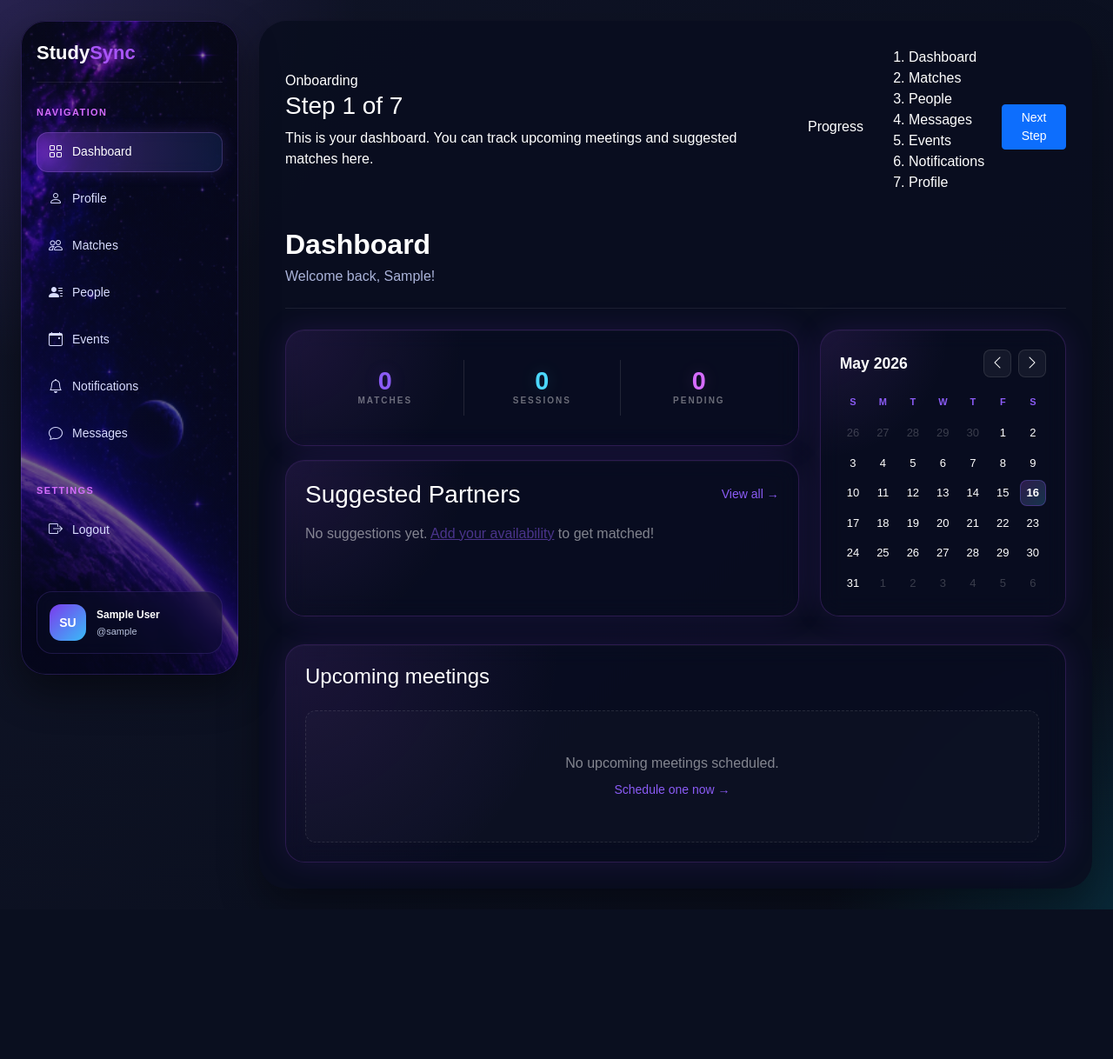
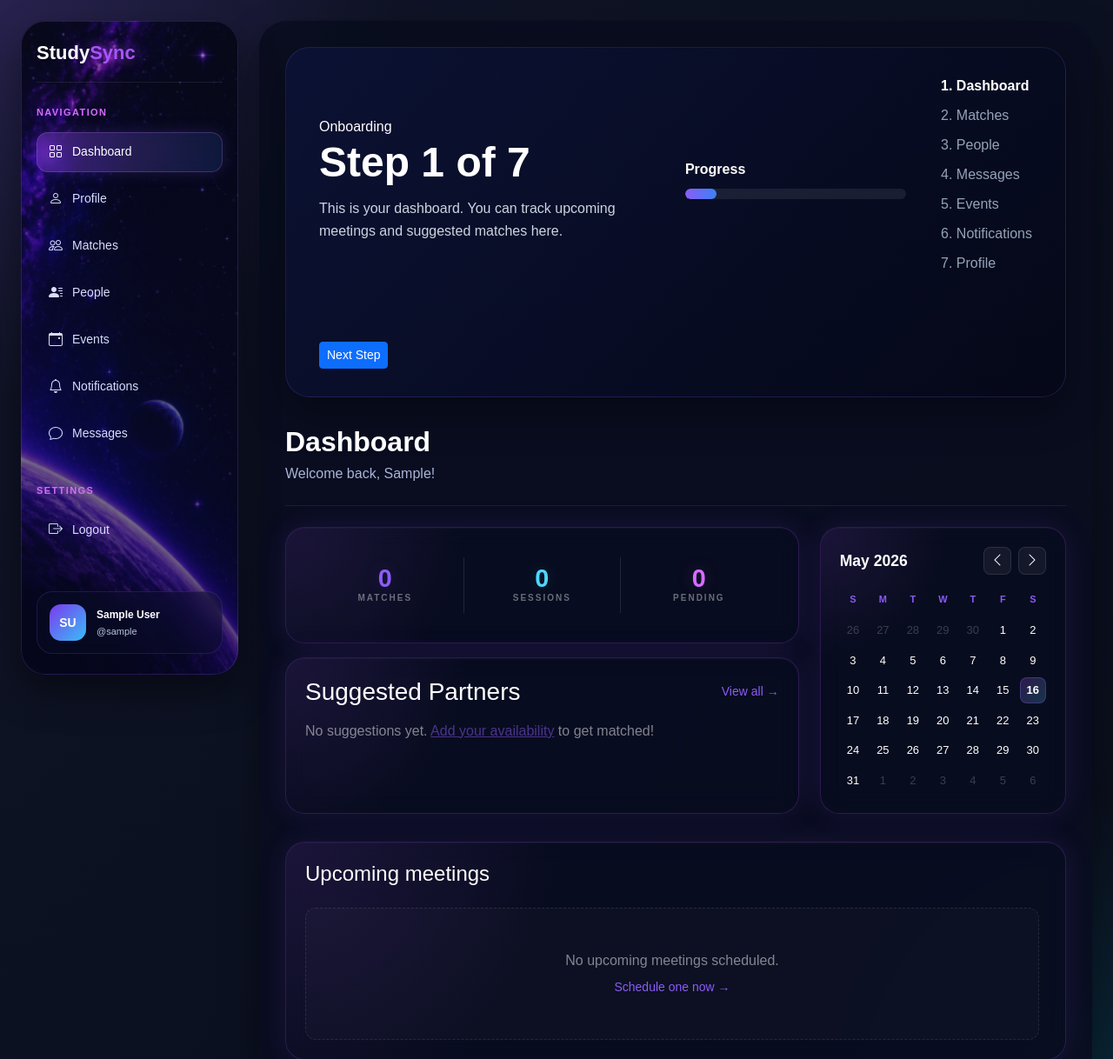
Before and after one commit to OCEsLastHope/cits3403, a Flask app: page /dashboard in a window 1280 px wide. Shown: the top 1218 px of the page at 87% size. Before the commit the page ends 1046 px from the top, so only its background shows below. Run offline with Flask 3, Linux system fonts and the light colour scheme; the visitor is signed in with stand-in values (Sample User, id 1); data that the repository does not hold is empty; some libraries are stand-ins or nearby versions.

Commit message:
Fix onboarding styling issues

```diff
--- a/app/routes.py
+++ b/app/routes.py
@@ -57,12 +57,12 @@ ONBOARDING_STEP_ENDPOINTS = {
 }
 ONBOARDING_STEP_COPY = {
     1: "This is your dashboard. You can track upcoming meetings and suggested matches here.",
-    2: "This is matches. StudySync ranks people by overlapping availability and profile fit.",
-    3: "This is people. Search students and send friend requests before starting conversations.",
-    4: "This is messages. Use it to chat and coordinate study sessions.",
-    5: "This is events. Create or join sessions to plan study time.",
-    6: "This is notifications. Track invites, mentions, and request updates in one place.",
-    7: "This is profile. Add at least one unit and one availability slot, then finish onboarding.",
+    2: "This is your matches page. StudySync ranks people by overlapping availability and profile fit.",
+    3: "This is your people page. Search students and send friend requests before starting conversations.",
+    4: "This is your messages page. Use it to chat and coordinate study sessions.",
+    5: "This is your events page. Create or join sessions to plan study time.",
+    6: "This is your notifications page. Track invites, mentions, and request updates in one place.",
+    7: "This is your profile. Add at least one unit and one availability slot, then finish onboarding.",
 }
 
 
@@ -257,7 +257,12 @@ def inject_onboarding_guide():
             "step": step,
             "total_steps": len(ONBOARDING_STEP_ENDPOINTS),
             "message": ONBOARDING_STEP_COPY.get(step, ""),
-            "show_finish": step == len(ONBOARDING_STEP_ENDPOINTS),
+            "show_finish": (
+                step == len(ONBOARDING_STEP_ENDPOINTS)
+                and can_finish_onboarding(current_user)
+            ),
+
+                "can_finish": can_finish_onboarding(current_user),
         },
         "unread_notifications": unread_notifications,
     }
--- a/app/static/css/core/layout.css
+++ b/app/static/css/core/layout.css
@@ -246,11 +246,111 @@
 }
 
 .onboarding-guide {
+    display: grid;
+    grid-template-columns: 1.5fr 1fr auto;
+    align-items: center;
+
+    gap: 40px;
+
+    padding: 32px 38px;
+    margin-bottom: 32px;
+
+    border-radius: 28px;
+
+    background:
+        linear-gradient(
+            135deg,
+            rgba(12, 18, 52, 0.96),
+            rgba(5, 8, 24, 0.98)
+        );
+
+    border: 1px solid rgba(139, 92, 246, 0.18);
+
+    box-shadow:
+        0 18px 45px rgba(0, 0, 0, 0.35);
+}
+
+.onboarding-guide__header {
     display: flex;
-    justify-content: space-between;
-    align-items: center;
-    margin-bottom: 24px;
-    gap: 20px;
+    flex-direction: column;
+    gap: 12px;
+}
+
+.onboarding-guide__title {
+    font-size: 3rem;
+    font-weight: 700;
+    margin: 0;
+}
+
+.onboarding-guide__message {
+    margin: 0;
+    color: #cbd5e1;
+    line-height: 1.6;
+    max-width: 620px;
+}
+
+.onboarding-guide__progress {
+    width: 100%;
+}
+
+.onboarding-guide__progress-label {
+    display: block;
+    margin-bottom: 10px;
+    font-weight: 600;
+}
+
+.onboarding-guide__track {
+    height: 12px;
+    border-radius: 999px;
+
+    background: rgba(255, 255, 255, 0.08);
+
+    overflow: hidden;
+}
+
+.onboarding-guide__fill {
+    display: block;
+    height: 100%;
+
+    border-radius: 999px;
+
+    background: linear-gradient(
+        90deg,
+        #8b5cf6,
+        #3b82f6
+    );
+}
+
+.onboarding-guide__steps {
+    margin: 0;
+    padding-left: 18px;
+}
+
+.onboarding-guide__step {
+    margin-bottom: 10px;
+    color: #94a3b8;
+}
+
+.onboarding-guide__step.is-current {
+    color: white;
+    font-weight: 700;
+}
+
+.onboarding-guide__actions {
+    display: flex;
+    gap: 12px;
+    margin-top: 28px;
+    justify-content: flex-start;
+}
+
+@media (max-width: 1100px) {
+    .onboarding-guide {
+        grid-template-columns: 1fr;
+    }
+
+    .onboarding-guide__actions {
+        justify-content: flex-start;
+    }
 }
 
 .page-header {
--- a/app/templates/base.html
+++ b/app/templates/base.html
@@ -161,7 +161,7 @@
                     {% if onboarding_guide.step > 1 %}
                     <button type="submit" name="action" value="back" class="btn btn-outline-secondary btn-sm onboarding-btn onboarding-btn--secondary">Back</button>
                     {% endif %}
-                    {% if onboarding_guide.show_finish %}
+                    {% if onboarding_guide.step == onboarding_guide.total_steps %}
                     <button type="submit" name="action" value="finish" class="btn btn-primary btn-sm onboarding-btn onboarding-btn--primary">Finish Setup</button>
                     {% else %}
                     <button type="submit" name="action" value="next" class="btn btn-primary btn-sm onboarding-btn onboarding-btn--primary">Next Step</button>
--- a/app/templates/onboarding.html
+++ b/app/templates/onboarding.html
@@ -6,6 +6,7 @@
 Onboarding{% endblock %}
 
 {% block content %}
+<div class="onboarding-wrapper">
 <div class="page-header">
     <div>
         <h1>Welcome to StudySync</h1>
@@ -14,7 +15,7 @@ Onboarding{% endblock %}
 </div>
 
 <section class="info-card mb-4">
-    <div class="d-flex justify-content-between align-items-center mb-2">
+    <div class="onboarding-header">
         <div class="section-heading mb-0">Step {{ step }} of {{ total_steps }}</div>
         <span class="badge text-bg-info">{{ ((step / total_steps) * 100) | int }}% complete</span>
     </div>
@@ -261,4 +262,5 @@ unitInputs.forEach((input) => {
     });
 });
 </script>
+</div>
 {% endblock %}
```
Also changed, not shown: app/static/css/pages/auth.css (+52 -0 lines).
